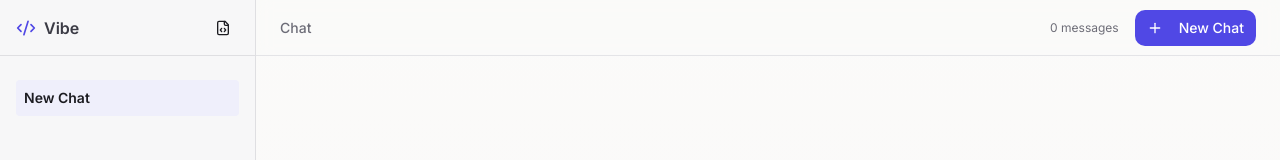
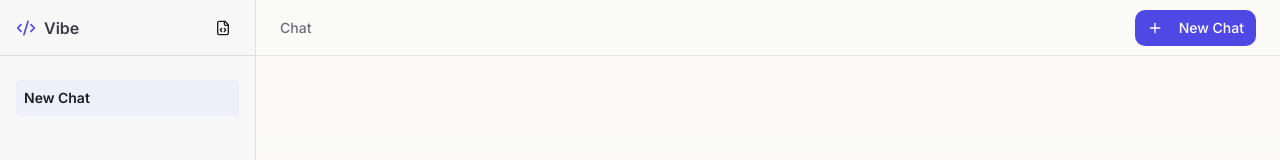
Before and after one commit to PrakDararith22/gentle-code-whisper, a React (Vite) app: page / in a window 1280 px wide. Shown: the top 160 px of the page. Built offline with nearby package versions, Linux system fonts and the light colour scheme; the HTML template or start-up script is replaced by a standard one.

Commit message:
change: remove the total message in header

```diff
--- a/src/pages/Index.tsx
+++ b/src/pages/Index.tsx
@@ -341,9 +341,6 @@ const Index = () => {
             Chat
           </h1>
           <div className="flex items-center gap-4">
-            <div className="text-xs text-muted-foreground">
-              {messages.length} {messages.length === 1 ? 'message' : 'messages'}
-            </div>
             <Button variant="default" size="sm" onClick={startNewChat}>
               <Plus className="h-4 w-4 mr-2" />
               New Chat
```
